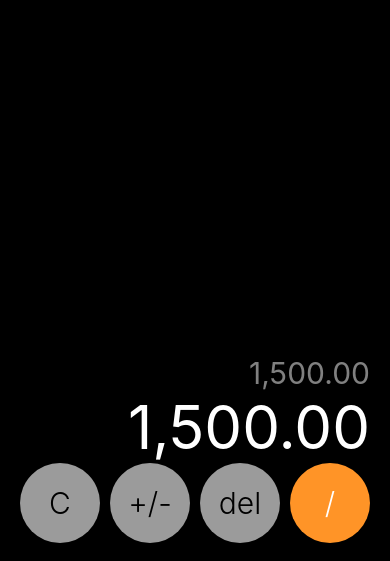
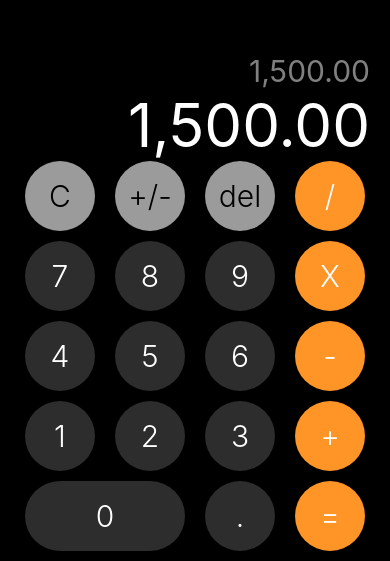
Before and after one commit to JoseManuelMunozManzano/rn-calculadora, a React Native app: screen / in a window 390 px wide. Shown: the part 283-844 px from the top of the page. Built offline with nearby package versions, Linux system fonts and the light colour scheme.

Commit message:
Terminar todos los botones y el estilo de la calculadora

```diff
--- a/src/components/BotonCalc.tsx
+++ b/src/components/BotonCalc.tsx
@@ -1,36 +1,45 @@
 import React from 'react';
-import {StyleSheet, Text, View} from 'react-native';
+import {StyleSheet, Text, TouchableOpacity, View} from 'react-native';
 
 interface Props {
   texto: string;
   color?: '#2d2d2d' | '#9b9b9b' | '#ff9427';
-  colorTexto?: 'white' | 'black';
+  ancho?: boolean;
 }
 
-export const BotonCalc = ({
-  texto,
-  color = '#2d2d2d',
-  colorTexto = 'white',
-}: Props) => {
+export const BotonCalc = ({texto, color = '#2d2d2d', ancho = false}: Props) => {
   return (
-    <View style={{...styles.boton, backgroundColor: color}}>
-      <Text style={{...styles.botonTexto, color: colorTexto}}>{texto}</Text>
-    </View>
+    <TouchableOpacity>
+      <View
+        style={{
+          ...styles.boton,
+          backgroundColor: color,
+          width: ancho ? 160 : 70,
+        }}>
+        <Text
+          style={{
+            ...styles.botonTexto,
+            color: color === '#9b9b9b' ? 'black' : 'white',
+          }}>
+          {texto}
+        </Text>
+      </View>
+    </TouchableOpacity>
   );
 };
 
 const styles = StyleSheet.create({
   boton: {
-    height: 80,
-    width: 80,
+    height: 70,
     borderRadius: 100,
     justifyContent: 'center',
     alignItems: 'center',
-    marginHorizontal: 5,
+    marginHorizontal: 10,
   },
   botonTexto: {
     padding: 10,
     fontSize: 30,
     fontWeight: '300',
   },
+  botonAncho: {},
 });
--- a/src/screens/CalculadoraScreen.tsx
+++ b/src/screens/CalculadoraScreen.tsx
@@ -10,12 +10,43 @@ export const CalculadoraScreen = () => {
       <Text style={styles.resultadoPequeno}>1,500.00</Text>
       <Text style={styles.resultado}>1,500.00</Text>
 
+      {/* Fila de botones  */}
       <View style={styles.fila}>
-        {/* Boton */}
-        <BotonCalc texto="C" color="#9b9b9b" colorTexto="black" />
-        <BotonCalc texto="+/-" color="#9b9b9b" colorTexto="black" />
-        <BotonCalc texto="del" color="#9b9b9b" colorTexto="black" />
+        <BotonCalc texto="C" color="#9b9b9b" />
+        <BotonCalc texto="+/-" color="#9b9b9b" />
+        <BotonCalc texto="del" color="#9b9b9b" />
         <BotonCalc texto="/" color="#ff9427" />
+      </View>
+
+      {/* Fila de botones  */}
+      <View style={styles.fila}>
+        <BotonCalc texto="7" />
+        <BotonCalc texto="8" />
+        <BotonCalc texto="9" />
+        <BotonCalc texto="X" color="#ff9427" />
+      </View>
+
+      {/* Fila de botones  */}
+      <View style={styles.fila}>
+        <BotonCalc texto="4" />
+        <BotonCalc texto="5" />
+        <BotonCalc texto="6" />
+        <BotonCalc texto="-" color="#ff9427" />
+      </View>
+
+      {/* Fila de botones  */}
+      <View style={styles.fila}>
+        <BotonCalc texto="1" />
+        <BotonCalc texto="2" />
+        <BotonCalc texto="3" />
+        <BotonCalc texto="+" color="#ff9427" />
+      </View>
+
+      {/* Fila de botones  */}
+      <View style={styles.fila}>
+        <BotonCalc texto="0" ancho />
+        <BotonCalc texto="." />
+        <BotonCalc texto="=" color="#ff9427" />
       </View>
     </View>
   );
--- a/src/theme/appTheme.tsx
+++ b/src/theme/appTheme.tsx
@@ -24,7 +24,7 @@ export const styles = StyleSheet.create({
   fila: {
     flexDirection: 'row',
     justifyContent: 'center',
-    marginBottom: 18,
+    marginBottom: 10,
     paddingHorizontal: 10,
   },
 });
```
